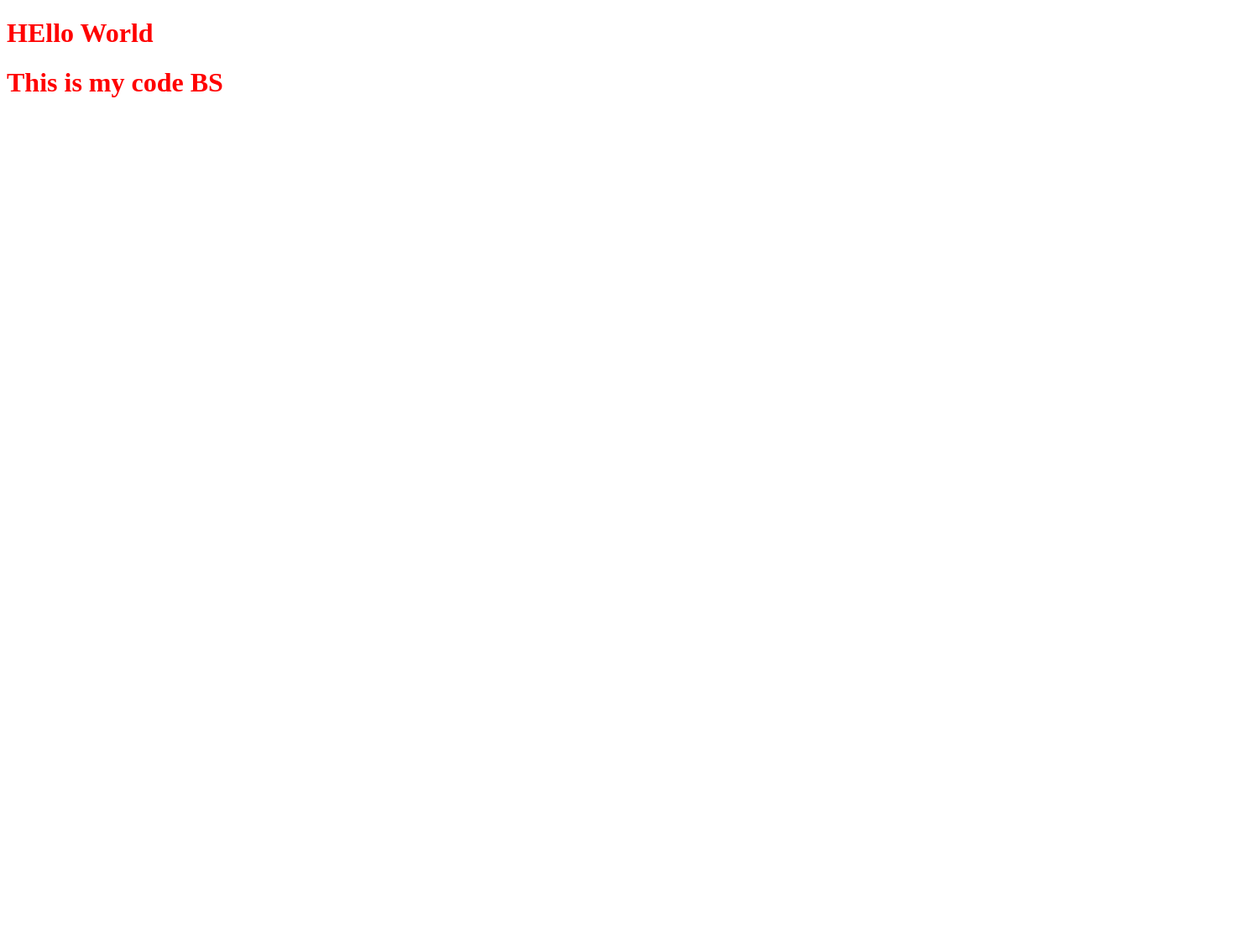
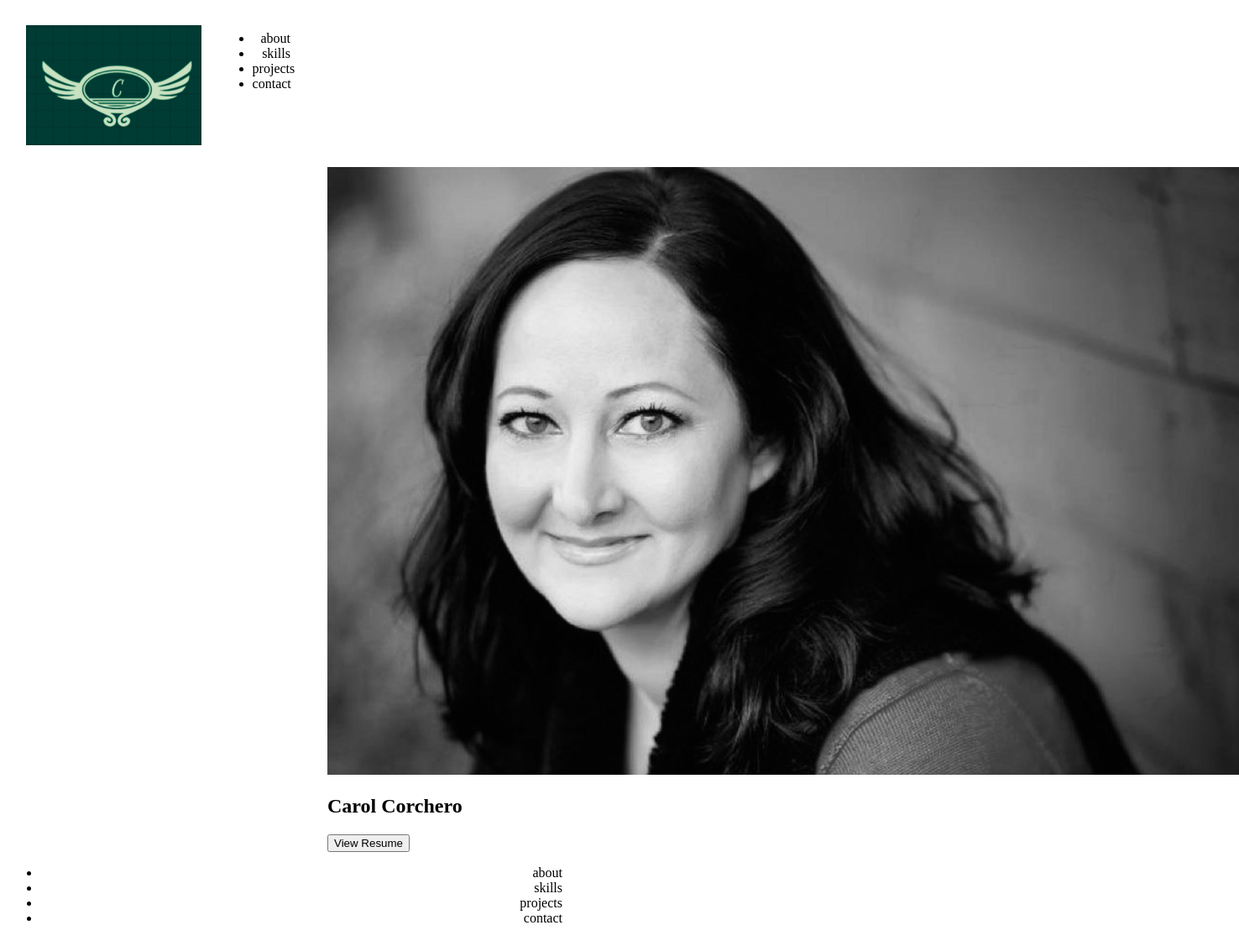
Before and after one commit to ccorchero/Challenge-17, a plain HTML site: page index.html in a window 1280 px wide. Shown: the whole page at 84% size, 1476 px wide, since content can reach past the window. Before the commit the page ends 800 px from the top, so only its background shows below. Drawn offline with Linux system fonts and the light colour scheme.

Commit message:
Challenge-17
sharing with Suha

```diff
--- a/css/styles.css
+++ b/css/styles.css
@@ -1,3 +1,54 @@
 h1 {
-    color: red;
+    color: black;
 }
+.inline-block{
+    display: inline-block;
+    vertical-align:top;
+}
+/*Targeting div with the class of logo*/
+div.logo{
+    width: 23%;
+    padding:1%;
+}
+/*Targeting HTML element nav*/
+.navigation {
+    width: 73%;
+    padding:1%;
+}
+
+/* Targeting the base HTML ul element */
+ul{
+    width: 50%;
+    margin-left: auto;
+    text-align: right;
+}
+
+/* Center images inside their containers */
+.logo {
+    text-align: center;
+}
+
+/*Code hero image CSS*/
+.herolmg {
+    height: 600px;
+    padding: 25px;
+    display: block;
+    margin-left: auto;
+    margin-right: auto;
+}
+.content {
+    width: 500px;
+    margin:0 auto;
+}
+
+/* Add the base HTML footer element */
+.footer{
+    background-color: #373738;}
+    footer ul {
+        display: inline-block;
+        vertical-align: top;
+    }
+
+    footer li {
+        padding: 0 10px;
+    }
--- a/index.html
+++ b/index.html
@@ -1,13 +1,44 @@
 <!DOCTYPE html>
 <html lang="en">
 <head>
+    <title>Portfolio</title>
     <meta charset="UTF-8">
     <meta name="viewport" content="width=device-width, initial-scale=1.0">
     <link rel="stylesheet" href="css/styles.css">
     <title>Document</title>
 </head>
 <body>
-<H1>HEllo World</H1>
-<H1>This is my code BS</H1>
+<header class="navigation">
+
+    <div class="inline-block logo">
+        <img src="img/Logo.png">
+
+    </div>
+    <nav class="inline-block">
+            <ul>
+                <li>about</li>
+                <li>skills</li>
+                <li>projects</li>
+                <li>contact</li>
+                </ul>
+        </nav>
+
+</header>
+<section class="heroImg">
+<div class="content">
+    <img src="img/blackandwhiteheadshot.jpeg">
+    <h2> Carol Corchero </h2>
+<button>View Resume</button>
+</div>
+</section>
+
+    <footer>
+        <ul>
+            <li>about</li>
+            <li>skills</li>
+            <li>projects</li>
+            <li>contact</li>
+        </ul>
+    </footer>
 </body>
 </html>
```
Also changed, not shown: img/Logo.png (added), img/Picture1.png (deleted), img/blackandwhiteheadshot.jpeg (added), img/colorheadshot.png (added), img/rectanglegirlwithumbrella.png (added), img/researchphoto.jpeg (added), img/smallgirlwithumbrella.png (added), img/testingfeedback.png (added), img/tree.png (added), 3 other files.
